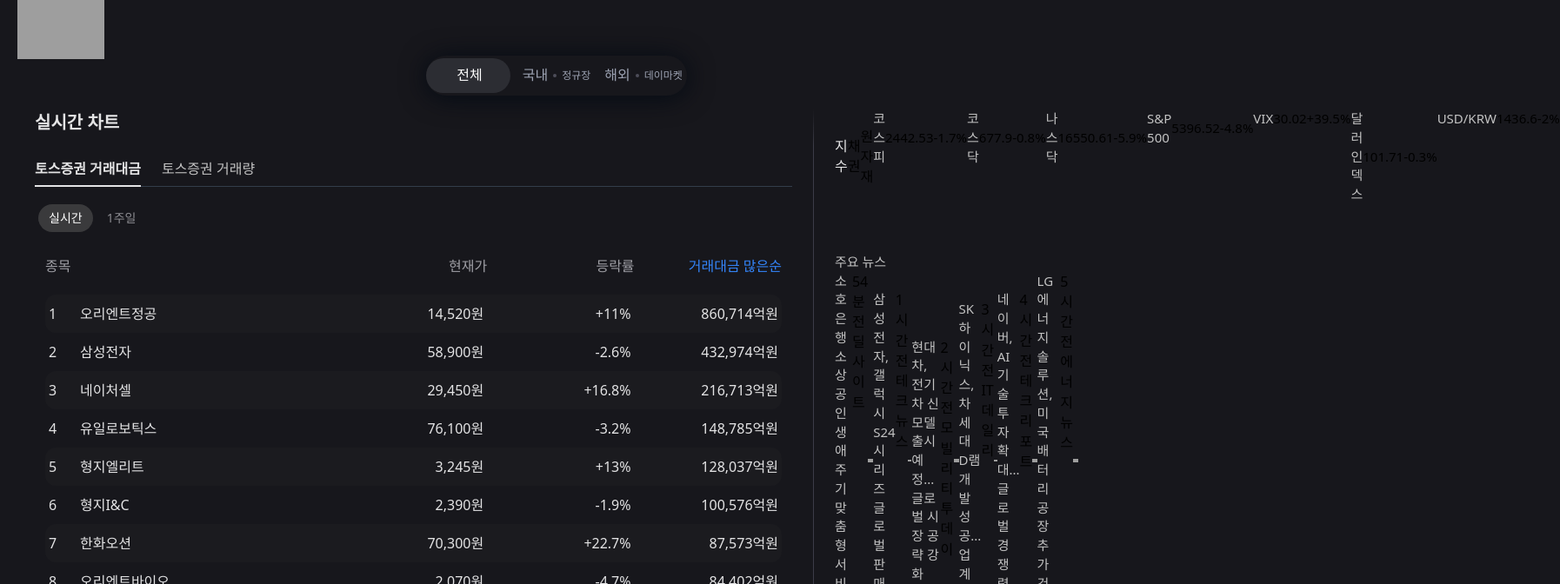
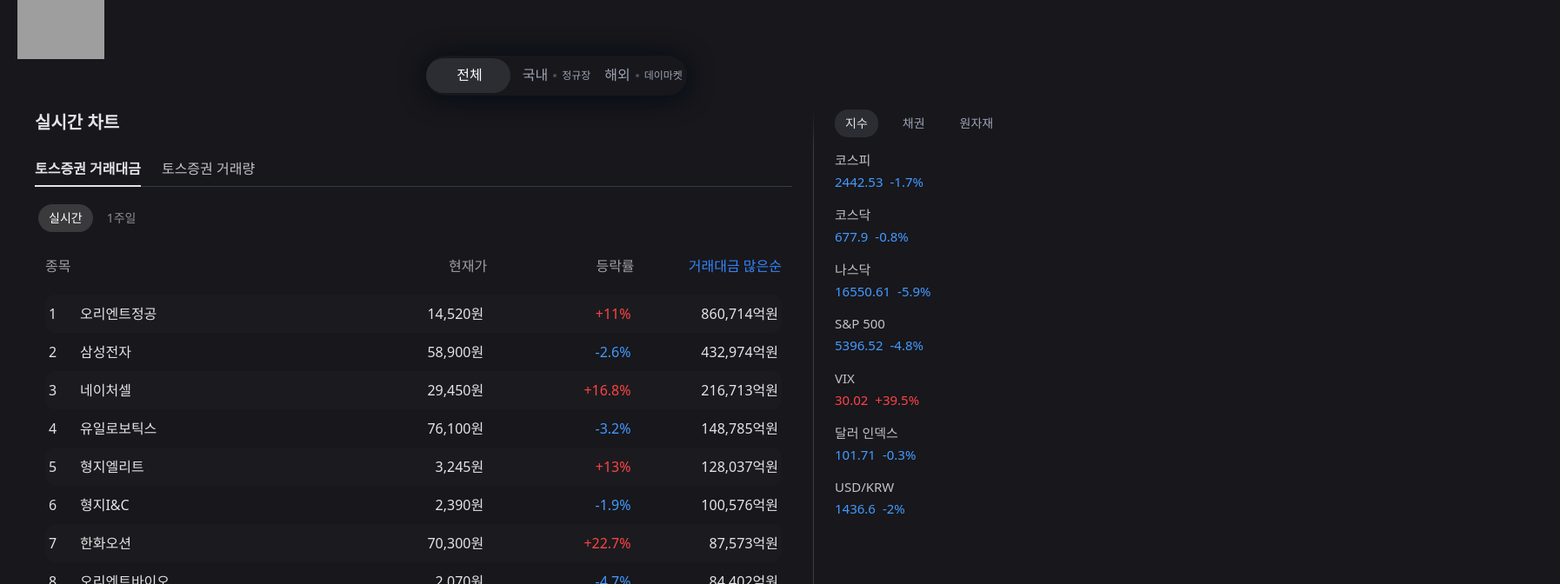
Before and after one commit to wjdals0304/clone-toss-securities, a Next.js app: page / in a window 1280 px wide. Shown: the top 672 px of the page at 87% size, 1794 px wide, since content can reach past the window. Built offline with nearby package versions, Linux system fonts and the light colour scheme; grey boxes are pictures that could not be loaded.

Commit message:
feat: 테일윈드 설정  경로 추가

```diff
--- a/tailwind.config.js
+++ b/tailwind.config.js
@@ -4,6 +4,7 @@
     './src/pages/**/*.{js,ts,jsx,tsx,mdx}',
     './src/components/**/*.{js,ts,jsx,tsx,mdx}',
     './src/app/**/*.{js,ts,jsx,tsx,mdx}',
+    './src/feature/**/*.{js,ts,jsx,tsx,mdx}',
   ],
   theme: {
     extend: {
```
